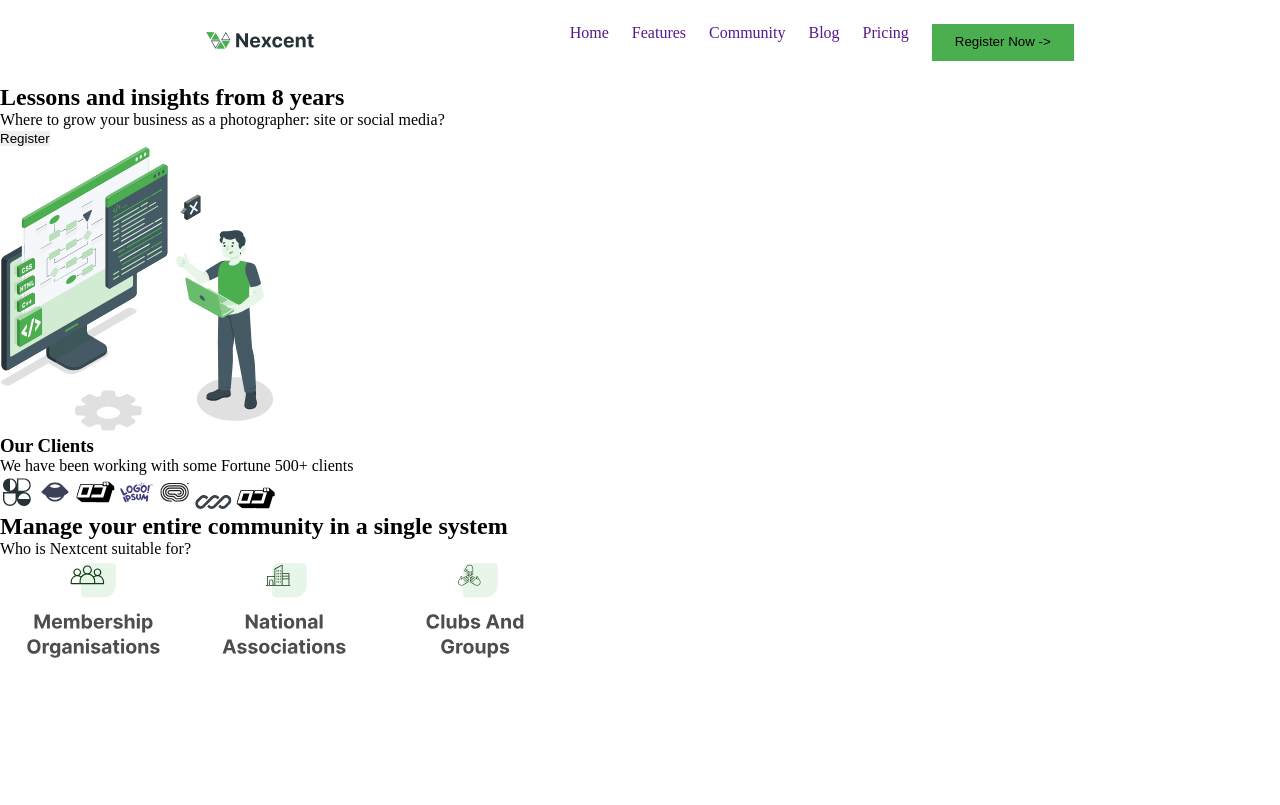
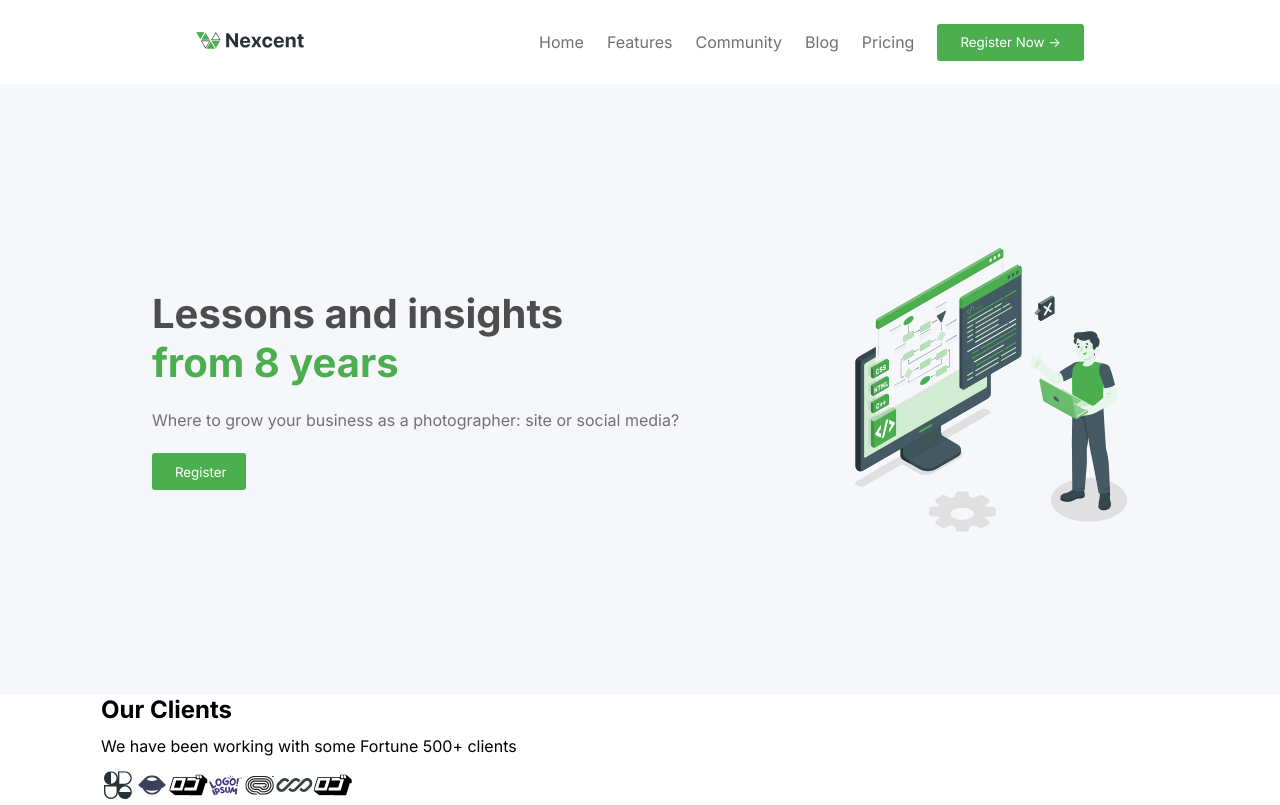
Before and after one commit to andreycrisdian/nextcent-landingpage, a plain HTML site: page index.html in a window 1280 px wide. Shown: the top 805 px of the page. Drawn offline with Linux system fonts and the light colour scheme.

Commit message:
quase pronto

```diff
--- a/index.html
+++ b/index.html
@@ -26,17 +26,18 @@
     <main>
         <section class="page-one">
             <div class="text">
-                <h1>Lessons and insights from 8 years</h1>
-                <p>Where to grow your business as a photographer: site or social media?</p>
-                <button>Register</button>
+                <h1 id="title">Lessons and insights <spam id="line">from 8 years</spam></h1>
+                <p id="paragraph">Where to grow your business as a photographer: site or social media?</p>
+                <button class="register">Register</button>
             </div>
-            <img src="imagens/Illustration.svg" alt="ilustration">
+            <img class="photo" src="imagens/Illustration.svg" alt="ilustration">
         </section>
 
         <section class="page-two">
             <div class="clients">
-                <h3>Our Clients</h3>
-                <p>We have been working with some Fortune 500+ clients</p>
+                <h2 class="top">Our Clients</h2>
+                <p class="top">We have been working with some Fortune 500+ clients</p>
+                <div class="imgs">
                     <img src="imagens/Logo.svg" alt="">
                     <img src="imagens/Logo (1).svg" alt="">
                     <img src="imagens/Logo (2).svg" alt="">
@@ -44,6 +45,7 @@
                     <img src="imagens/Logo (4).svg" alt="">
                     <img src="imagens/Logo (5).svg" alt="">
                     <img src="imagens/Logo (6).svg" alt="">
+                </div>
             </div>
 
             <div class="member">
--- a/style.css
+++ b/style.css
@@ -1,7 +1,11 @@
+@import url('https://fonts.googleapis.com/css2?family=Inter:wght@100..900&display=swap');
+
 *{
     margin: 0;
     padding: 0;
     border: 0;
+    font-family: "Inter", sans-serif;
+    font-weight: 12px;
 }
 
 header{
@@ -18,16 +22,81 @@ nav{
     display: flex;
     gap: 23px;
     flex-direction: row;
+    align-items: center;
 }
 
 .navi{
     text-decoration: none;
+    color: #717171;
 }
 
 .button{
     display: flex;
     gap: 6px;
     background-color: #4CAF4F;
+    color: white;
     height: 37px;
     padding: 10px 23px;
+    border-radius: 3px;
 }
+
+.page-one{
+    background-color: #F5F7FA;
+    height: 477px;
+    display: flex;
+    flex-direction: row;
+    align-items: center;
+    justify-content: space-around;
+    gap: 73px;
+    padding: 67px 101px;
+}
+
+.text{
+    display: flex;
+    flex-direction: column;
+    gap: 23px;
+    color: #4D4D4D;
+
+    & #title{
+        font-size: 40px;
+        font-weight: 50px;
+
+    }
+
+    & #line{
+        display: flex;
+        flex-direction: column;
+        color: #4CAF4F;
+    }
+}
+
+#paragraph{
+    color: #717171;
+}
+
+.register{
+    background-color: #4CAF4F;
+    width: 94px;
+    height: 37px;
+    padding: 9px 23px;
+    border-radius: 3px;
+    color: white;
+    gap: 7px;
+}
+
+.clients{
+    display: flex;
+    flex-direction: column;
+    height: 133px;
+    gap: 12px;
+    padding: 0px 101px;
+}
+
+.top{
+    align-items: center;
+    justify-content: center;
+}
+.imgs{
+    display: flex;
+    flex-direction: row;
+}
```
Lines whose indentation alone changed are shown as unchanged.
